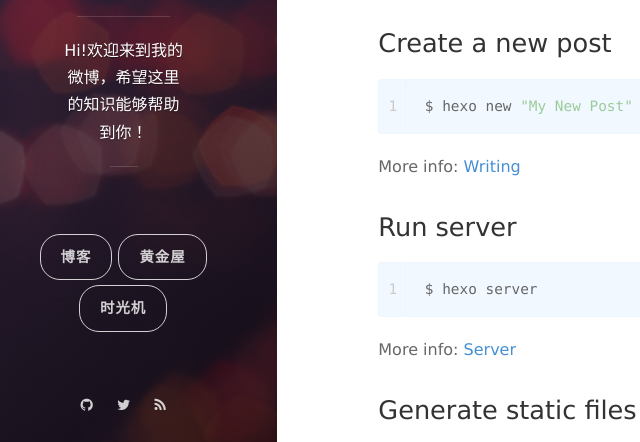
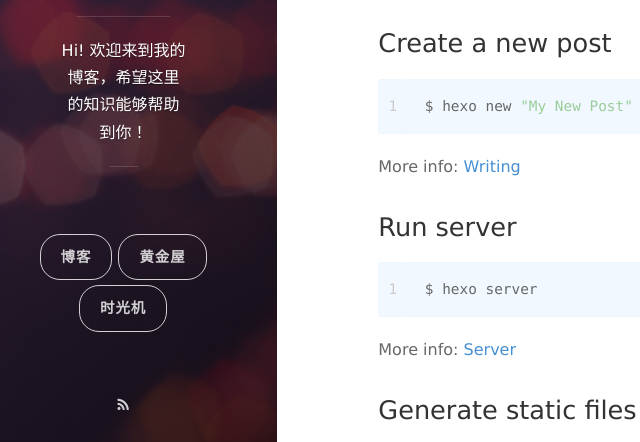
Before and after one commit to Motom-china/Motom-china.github.io, a plain HTML site: page 2016/09/22/hello-world/index.html in a window 1280 px wide. Shown: the part 320-762 px from the top of the page, 30-670 px from the left. Drawn offline with nearby package versions, Linux system fonts and the light colour scheme; some packages are replaced by stand-ins of ours; a script that the page names is missing.

Commit message:
Site updated: 2016-09-22 21:44:31

```diff
--- a/2016/09/22/hello-world/index.html
+++ b/2016/09/22/hello-world/index.html
@@ -12,15 +12,15 @@
     <meta name="apple-mobile-web-app-status-bar-style" content="black-translucent">
     <meta name="viewport" content="width=device-width, initial-scale=1, maximum-scale=1">
 
-    <meta name="description" content="Hi!欢迎来到我的微博，希望这里的知识能够帮助到你！">
+    <meta name="description" content="Hi! 欢迎来到我的博客，希望这里的知识能够帮助到你！">
 
     <meta name="twitter:card" content="summary">
     <meta name="twitter:title" content="Hello World | Motom 的 秘密树屋">
-    <meta name="twitter:description" content="Hi!欢迎来到我的微博，希望这里的知识能够帮助到你！">
+    <meta name="twitter:description" content="Hi! 欢迎来到我的博客，希望这里的知识能够帮助到你！">
 
     <meta property="og:type" content="article">
     <meta property="og:title" content="Hello World | Motom 的 秘密树屋">
-    <meta property="og:description" content="Hi!欢迎来到我的微博，希望这里的知识能够帮助到你！">
+    <meta property="og:description" content="Hi! 欢迎来到我的博客，希望这里的知识能够帮助到你！">
 
 
     <meta name="author" content="Motom">
@@ -57,11 +57,11 @@
     <div class="panel-main__inner panel-inverted">
     <div class="panel-main__content">
 
-        <a href="/" title="前往 Motom 的 秘密树屋 的主页"><img src="/images/avatar.jpg" width="80" alt="Motom 的 秘密树屋 logo" class="panel-cover__logo logo" /></a>
+        <a href="/" title="前往 Motom 的 秘密树屋 的主页"><img src="/images/img_0030.jpg" width="80" alt="Motom 的 秘密树屋 logo" class="panel-cover__logo logo" /></a>
         <h1 class="panel-cover__title panel-title"><a href="/" title="link to homepage for Motom 的 秘密树屋">Motom 的 秘密树屋</a></h1>
 
         <hr class="panel-cover__divider" />
-        <p class="panel-cover__description">Hi!欢迎来到我的微博，希望这里的知识能够帮助到你！</p>
+        <p class="panel-cover__description">Hi! 欢迎来到我的博客，希望这里的知识能够帮助到你！</p>
         <hr class="panel-cover__divider panel-cover__divider--secondary" />
 
         <div class="navigation-wrapper">
@@ -86,13 +86,6 @@
 
   <!-- Github -->
 
-  <li class="navigation__item">
-    <a href="https://github.com/monniya" title="查看我的GitHub主页" target="_blank">
-      <i class='social fa fa-github'></i>
-      <span class="label">Github</span>
-    </a>
-  </li>
-
 
 <!-- Stack Overflow -->
 
@@ -104,13 +97,6 @@
 
 
 <!-- Twitter -->
-
-  <li class="navigation__item">
-    <a href="https://twitter.com/onlymonniya" title="上Twitter找我" target="_blank">
-      <i class='social fa fa-twitter'></i>
-      <span class="label">Twitter</span>
-    </a>
-  </li>
 
 
 
```
Also changed, not shown: archives/2016/09/index.html (+5 -19 lines), archives/2016/index.html (+5 -19 lines), archives/index.html (+5 -19 lines), index.html (+5 -19 lines), 1 other file.
